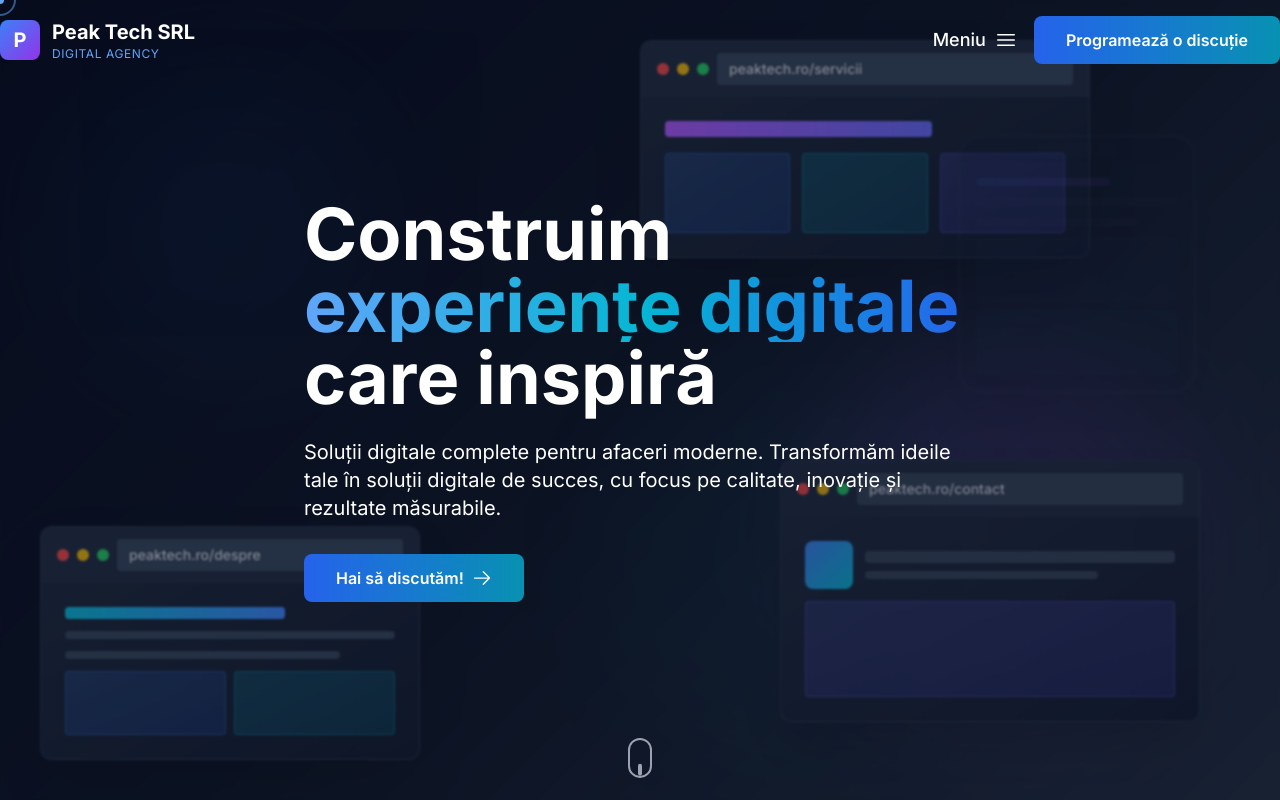
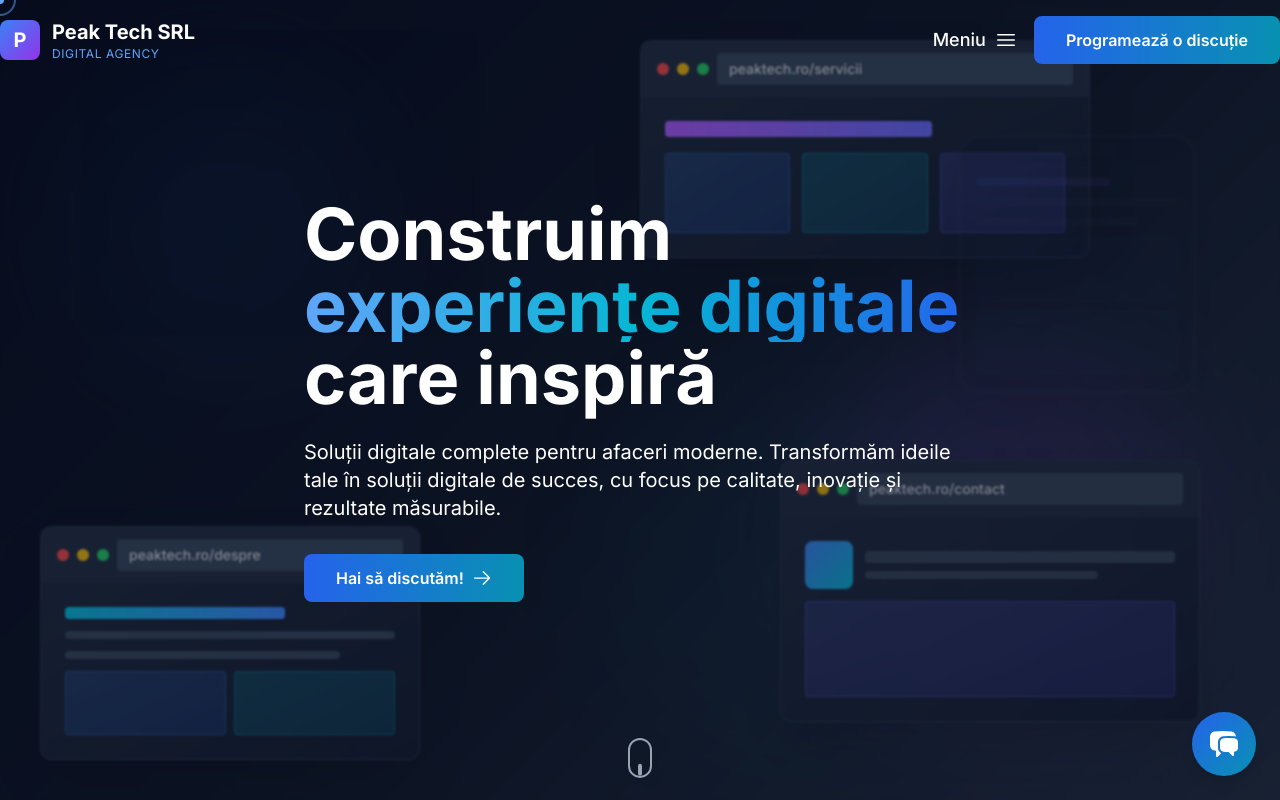
Before and after one commit to AndreiSimionescu12/PEAK_TECH_PLATFORM, a Next.js app: page / in a window 1280 px wide. Shown: the top 800 px of the page. Built offline with nearby package versions, Linux system fonts and the light colour scheme.

Commit message:
improvement

```diff
--- a/app/layout.tsx
+++ b/app/layout.tsx
@@ -2,6 +2,7 @@ import type { Metadata } from 'next'
 import { Inter, Poppins } from 'next/font/google'
 import './globals.css'
 import CustomCursor from '@/components/CustomCursor'
+import FloatingContact from '@/components/FloatingContact'
 
 const inter = Inter({
   subsets: ['latin'],
@@ -76,6 +77,7 @@ export default function RootLayout({
     <html lang="ro" className={`${inter.variable} ${poppins.variable}`}>
       <body className="font-inter antialiased">
         <CustomCursor />
+        <FloatingContact />
         {children}
       </body>
     </html>
--- /dev/null
+++ b/components/FloatingContact.tsx
@@ -0,0 +1,133 @@
+'use client'
+
+import { useState } from 'react'
+import { motion, AnimatePresence } from 'framer-motion'
+import { ChatBubbleLeftRightIcon, PhoneIcon, XMarkIcon } from '@heroicons/react/24/solid'
+import { siteConfig } from '@/constants/siteConfig'
+
+export default function FloatingContact() {
+  const [isOpen, setIsOpen] = useState(false)
+
+  const whatsappNumber = siteConfig.phone.replace(/\s/g, '') // Remove spaces
+  const whatsappLink = `https://wa.me/${whatsappNumber}?text=Bună ziua! Aș dori să aflu mai multe despre serviciile voastre.`
+  const phoneLink = `tel:${whatsappNumber}`
+
+  return (
+    <div className="fixed bottom-6 right-6 z-50">
+      {/* WhatsApp & Phone Buttons */}
+      <AnimatePresence>
+        {isOpen && (
+          <motion.div
+            initial={{ opacity: 0, y: 20 }}
+            animate={{ opacity: 1, y: 0 }}
+            exit={{ opacity: 0, y: 20 }}
+            transition={{ duration: 0.2 }}
+            className="flex flex-col gap-3 mb-3"
+          >
+            {/* WhatsApp Button */}
+            <motion.a
+              href={whatsappLink}
+              target="_blank"
+              rel="noopener noreferrer"
+              whileHover={{ scale: 1.1 }}
+              whileTap={{ scale: 0.95 }}
+              className="group relative flex items-center"
+            >
+              {/* WhatsApp Label */}
+              <motion.div
+                initial={{ opacity: 0, x: 10 }}
+                animate={{ opacity: 1, x: 0 }}
+                transition={{ delay: 0.1 }}
+                className="absolute right-16 bg-white text-gray-800 px-4 py-2 rounded-lg shadow-lg whitespace-nowrap font-medium opacity-0 group-hover:opacity-100 transition-opacity duration-200"
+              >
+                WhatsApp
+              </motion.div>
+
+              {/* WhatsApp Icon */}
+              <div className="w-14 h-14 bg-[#25D366] rounded-full flex items-center justify-center shadow-lg hover:shadow-xl transition-shadow duration-300">
+                <svg className="w-8 h-8 text-white" fill="currentColor" viewBox="0 0 24 24">
+                  <path d="M17.472 14.382c-.297-.149-1.758-.867-2.03-.967-.273-.099-.471-.148-.67.15-.197.297-.767.966-.94 1.164-.173.199-.347.223-.644.075-.297-.15-1.255-.463-2.39-1.475-.883-.788-1.48-1.761-1.653-2.059-.173-.297-.018-.458.13-.606.134-.133.298-.347.446-.52.149-.174.198-.298.298-.497.099-.198.05-.371-.025-.52-.075-.149-.669-1.612-.916-2.207-.242-.579-.487-.5-.669-.51-.173-.008-.371-.01-.57-.01-.198 0-.52.074-.792.372-.272.297-1.04 1.016-1.04 2.479 0 1.462 1.065 2.875 1.213 3.074.149.198 2.096 3.2 5.077 4.487.709.306 1.262.489 1.694.625.712.227 1.36.195 1.871.118.571-.085 1.758-.719 2.006-1.413.248-.694.248-1.289.173-1.413-.074-.124-.272-.198-.57-.347m-5.421 7.403h-.004a9.87 9.87 0 01-5.031-1.378l-.361-.214-3.741.982.998-3.648-.235-.374a9.86 9.86 0 01-1.51-5.26c.001-5.45 4.436-9.884 9.888-9.884 2.64 0 5.122 1.03 6.988 2.898a9.825 9.825 0 012.893 6.994c-.003 5.45-4.437 9.884-9.885 9.884m8.413-18.297A11.815 11.815 0 0012.05 0C5.495 0 .16 5.335.157 11.892c0 2.096.547 4.142 1.588 5.945L.057 24l6.305-1.654a11.882 11.882 0 005.683 1.448h.005c6.554 0 11.89-5.335 11.893-11.893a11.821 11.821 0 00-3.48-8.413Z"/>
+                </svg>
+              </div>
+            </motion.a>
+
+            {/* Phone Button */}
+            <motion.a
+              href={phoneLink}
+              whileHover={{ scale: 1.1 }}
+              whileTap={{ scale: 0.95 }}
+              className="group relative flex items-center"
+            >
+              {/* Phone Label */}
+              <motion.div
+                initial={{ opacity: 0, x: 10 }}
+                animate={{ opacity: 1, x: 0 }}
+                transition={{ delay: 0.15 }}
+                className="absolute right-16 bg-white text-gray-800 px-4 py-2 rounded-lg shadow-lg whitespace-nowrap font-medium opacity-0 group-hover:opacity-100 transition-opacity duration-200"
+              >
+                Sună acum
+              </motion.div>
+
+              {/* Phone Icon */}
+              <div className="w-14 h-14 bg-blue-600 rounded-full flex items-center justify-center shadow-lg hover:shadow-xl transition-shadow duration-300">
+                <PhoneIcon className="w-7 h-7 text-white" />
+              </div>
+            </motion.a>
+          </motion.div>
+        )}
+      </AnimatePresence>
+
+      {/* Main Toggle Button */}
+      <motion.button
+        whileHover={{ scale: 1.1 }}
+        whileTap={{ scale: 0.95 }}
+        onClick={() => setIsOpen(!isOpen)}
+        className={`w-16 h-16 rounded-full flex items-center justify-center shadow-lg hover:shadow-xl transition-all duration-300 ${
+          isOpen
+            ? 'bg-gray-700 rotate-0'
+            : 'bg-gradient-to-br from-blue-600 to-cyan-600'
+        }`}
+      >
+        <AnimatePresence mode="wait">
+          {isOpen ? (
+            <motion.div
+              key="close"
+              initial={{ rotate: -90, opacity: 0 }}
+              animate={{ rotate: 0, opacity: 1 }}
+              exit={{ rotate: 90, opacity: 0 }}
+              transition={{ duration: 0.2 }}
+            >
+              <XMarkIcon className="w-8 h-8 text-white" />
+            </motion.div>
+          ) : (
+            <motion.div
+              key="chat"
+              initial={{ rotate: 90, opacity: 0 }}
+              animate={{ rotate: 0, opacity: 1 }}
+              exit={{ rotate: -90, opacity: 0 }}
+              transition={{ duration: 0.2 }}
+            >
+              <ChatBubbleLeftRightIcon className="w-8 h-8 text-white" />
+            </motion.div>
+          )}
+        </AnimatePresence>
+      </motion.button>
+
+      {/* Pulse Animation when closed */}
+      {!isOpen && (
+        <motion.div
+          className="absolute inset-0 rounded-full bg-blue-600 opacity-75 -z-10"
+          animate={{
+            scale: [1, 1.2, 1],
+            opacity: [0.75, 0, 0.75],
+          }}
+          transition={{
+            duration: 2,
+            repeat: Infinity,
+            ease: "easeInOut",
+          }}
+        />
+      )}
+    </div>
+  )
+}
```
